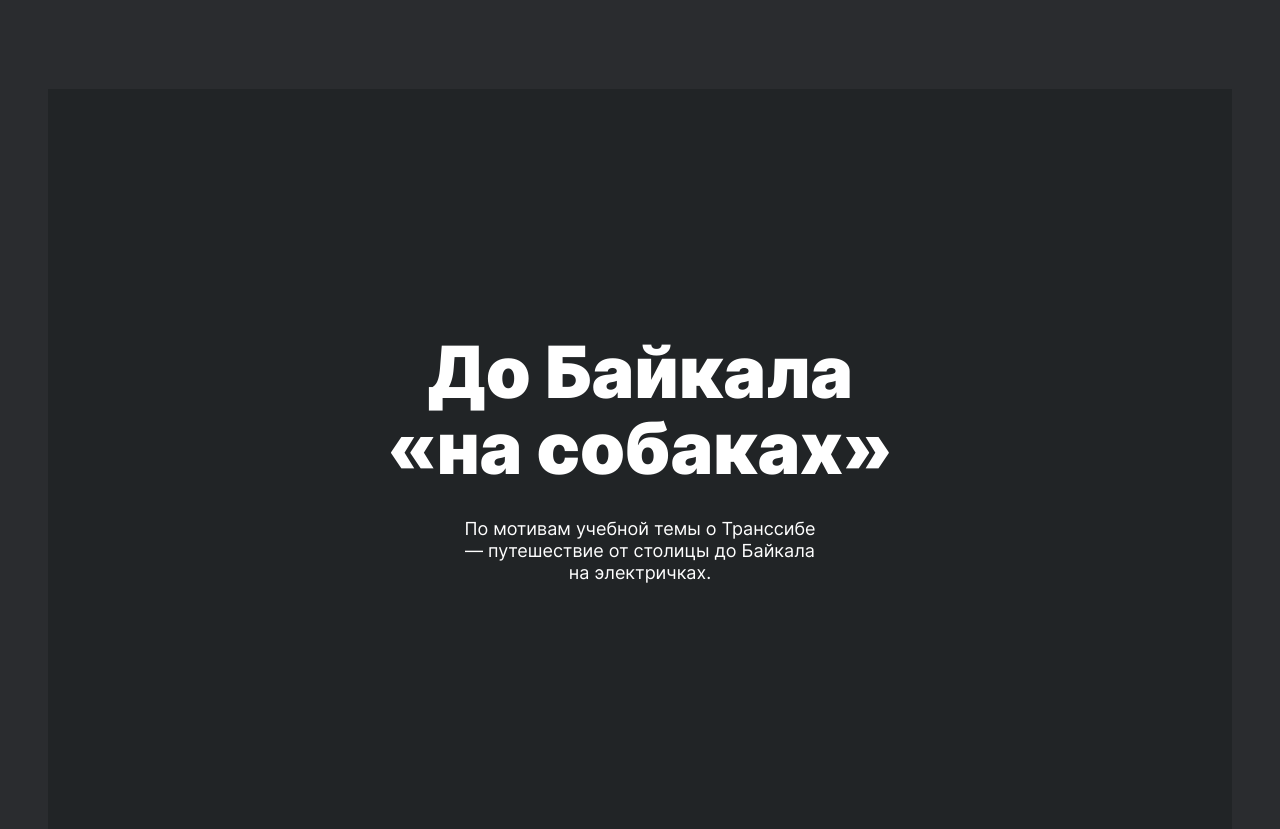
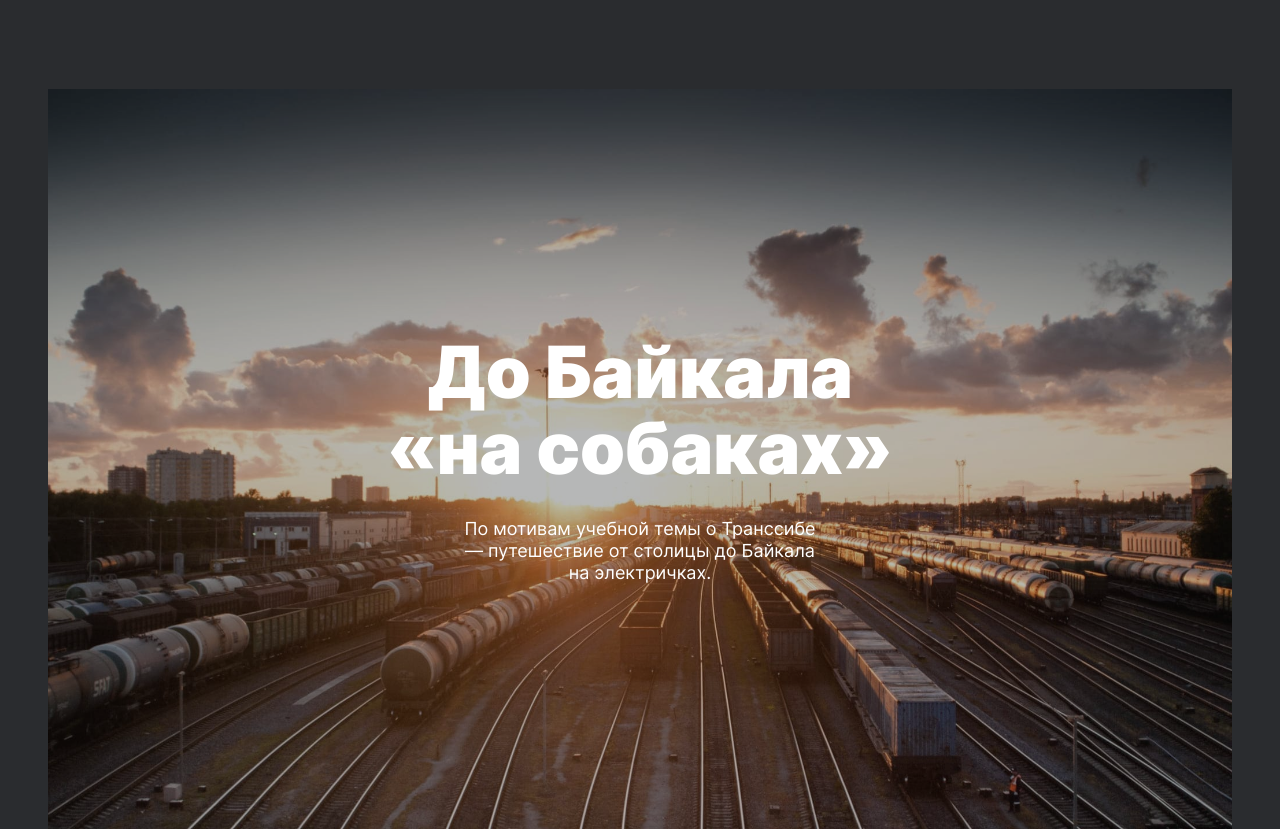
Before and after one commit to Quest19/russian-travel, a plain HTML site: page index.html in a window 1280 px wide. Shown: the part 5915-6744 px from the top of the page. Drawn offline with Linux system fonts and the light colour scheme.

Commit message:
some commits

```diff
--- a/blocks/cover/cover.css
+++ b/blocks/cover/cover.css
@@ -1,7 +1,7 @@
 .cover {
   margin: 92px auto 92px;
   width: calc(100% - 96px);
-  background-image: url('./images/cover-trains.jpg');
+  background-image: url('../../images/cover-trains.jpg');
   background-size: cover;
   background-repeat: no-repeat;
   background-position: center center;
```
